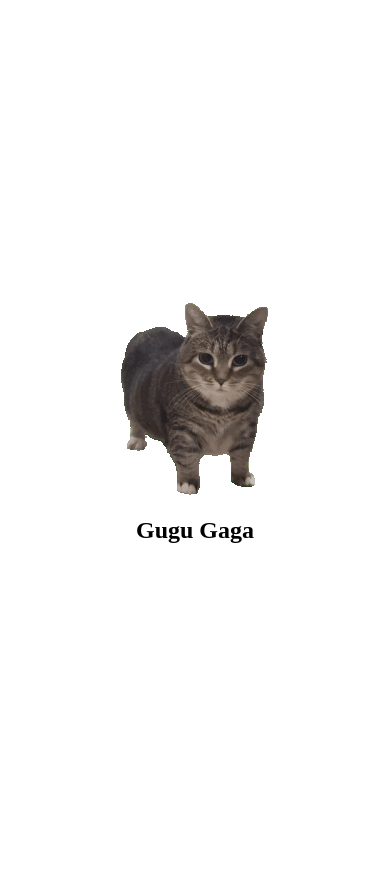
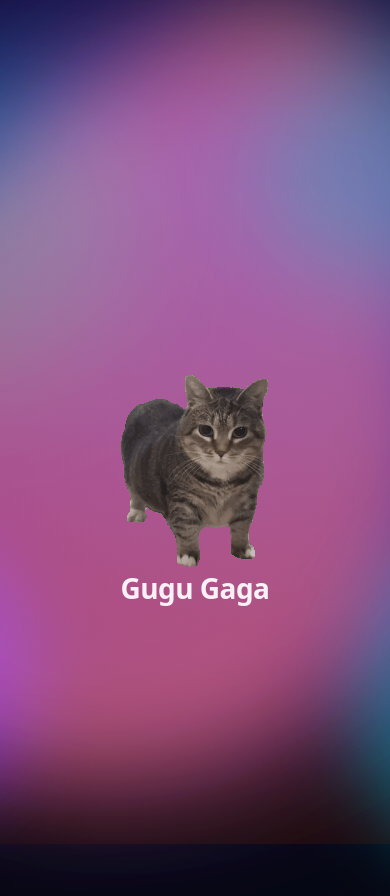
Before and after one commit to Flotschili/portfolio, a SvelteKit app: page / in a window 390 px wide. Shown: the top 896 px of the page. Before the commit the page ends 860 px from the top, so only its background shows below. Built offline with nearby package versions, Linux system fonts and the light colour scheme.

Commit message:
animated background

```diff
--- a/src/routes/+page.svelte
+++ b/src/routes/+page.svelte
@@ -1,14 +1,248 @@
+<script lang="ts">
+	// No JS required for the animation; it's all CSS keyframes.
+	// If you want deterministic variation per reload, set a fixed seed and
+	// use it to swap classes/colors.
+
+	const COLORS = {
+	  a: '#7c3aed', // violet
+	  b: '#06b6d4', // cyan
+	  c: '#f97316', // orange
+	  d: '#22c55e'  // green
+	};
+  </script>
+
   <svelte:head>
-	<title>Home</title>
-	<meta name="description" content="Flotschis Svelte page" />
+	<title>Flotschili</title>
+	<meta name="description" content="SvelteKit page with an animated, blurred SVG background." />
   </svelte:head>
 
-<section class="centered">
+  <div class="page">
+	<!-- Background lives behind everything, never captures pointer events -->
+	<div class="bg" aria-hidden="true">
+	  <!-- Base gradient wash -->
+	  <div class="wash"></div>
+
+	  <!-- SVG Layer 1 (large, slow) -->
+	  <svg class="layer layer1" viewBox="0 0 1000 1000" preserveAspectRatio="xMidYMid slice">
+		<defs>
+		  <filter id="blur1" x="-40%" y="-40%" width="180%" height="180%">
+			<feGaussianBlur stdDeviation="55" />
+		  </filter>
+		</defs>
+
+		<g filter="url(#blur1)" class="floatA">
+		  <path
+			class="blob blobA"
+			fill={COLORS.a}
+			d="M706,175c89,61,144,168,132,276c-12,108-91,218-191,289c-100,71-220,103-322,70
+			   c-102-33-186-132-203-247c-17-115,33-246,125-330C339,149,617,114,706,175z"
+		  />
+		  <circle class="blob blobB" cx="260" cy="320" r="140" fill={COLORS.b} />
+		</g>
+	  </svg>
+
+	  <!-- SVG Layer 2 (medium, slightly faster) -->
+	  <svg class="layer layer2" viewBox="0 0 1000 1000" preserveAspectRatio="xMidYMid slice">
+		<defs>
+		  <filter id="blur2" x="-40%" y="-40%" width="180%" height="180%">
+			<feGaussianBlur stdDeviation="45" />
+		  </filter>
+		</defs>
+
+		<g filter="url(#blur2)" class="floatB">
+		  <path
+			class="blob blobC"
+			fill={COLORS.c}
+			d="M764,504c-4,122-70,246-176,306c-106,60-251,56-351-8C137,738,75,610,104,491
+			   c29-119,149-186,265-262c116-76,228-162,312-118C765,155,768,382,764,504z"
+		  />
+		  <ellipse class="blob blobD" cx="760" cy="280" rx="170" ry="120" fill={COLORS.d} />
+		</g>
+	  </svg>
+
+	  <!-- SVG Layer 3 (subtle highlight shapes) -->
+	  <svg class="layer layer3" viewBox="0 0 1000 1000" preserveAspectRatio="xMidYMid slice">
+		<defs>
+		  <filter id="blur3" x="-40%" y="-40%" width="180%" height="180%">
+			<feGaussianBlur stdDeviation="35" />
+		  </filter>
+		</defs>
+
+		<g filter="url(#blur3)" class="floatC">
+		  <circle cx="820" cy="740" r="170" fill={COLORS.b} class="blob blobE" />
+		  <circle cx="220" cy="780" r="140" fill={COLORS.a} class="blob blobF" />
+		</g>
+	  </svg>
+
+	  <!-- Optional: grain overlay (pure CSS, no assets) -->
+	  <div class="grain"></div>
+	</div>
+
+	<!-- Your actual page content -->
+	<main class="content">
+		<div class="centered">
 			<img src="/images/oia-uia.gif" alt="oia-uia" />
 			<h1>Gugu Gaga</h1>
-</section>
+		</div>
+
+	  <!-- <h1>Faded Animated SVG Background</h1>
+	  <p>
+		This background is:
+		<strong>SVG-based</strong>, <strong>viewport-scaled</strong>, <strong>CSS keyframed</strong>,
+		and <strong>blurred</strong> for a soft fade.
+	  </p> -->
+
+	  <!-- <div class="card">
+		<h2>Drop your UI here</h2>
+		<p>
+		  The background is <code>position: fixed</code> and <code>pointer-events: none</code>,
+		  so it stays behind everything.
+		</p>
+		<button class="btn">Example button</button>
+	  </div> -->
+	</main>
+  </div>
 
   <style>
+	/* Make the page take the full viewport so fixed layers behave predictably */
+	:global(html, body) {
+	  height: 100%;
+	}
+
+	:global(body) {
+	  margin: 0;
+	  background: #070814;
+	  color: rgba(255, 255, 255, 0.92);
+	  font-family: ui-sans-serif, system-ui, -apple-system, Segoe UI, Roboto, Helvetica, Arial,
+		"Apple Color Emoji", "Segoe UI Emoji";
+	}
+
+	.page {
+	  min-height: 100vh;
+	  position: relative;
+	  overflow: hidden;
+	}
+
+	.bg {
+	  position: fixed;
+	  inset: 0;
+	  z-index: -1;
+	  pointer-events: none;
+
+	  /* Slight color pop; adjust to taste */
+	  filter: saturate(1.2) contrast(1.05);
+	}
+
+	.wash {
+	  position: absolute;
+	  inset: 0;
+	  background:
+		radial-gradient(1200px 900px at 20% 15%, rgba(124, 58, 237, 0.22), transparent 55%),
+		radial-gradient(900px 700px at 85% 25%, rgba(6, 182, 212, 0.18), transparent 60%),
+		radial-gradient(1000px 800px at 70% 85%, rgba(249, 115, 22, 0.14), transparent 60%),
+		linear-gradient(180deg, #060614, #050611);
+	}
+
+	.layer {
+	  position: absolute;
+	  inset: -10%; /* overscan so blobs stay on-screen while moving */
+	  width: 120%;
+	  height: 120%;
+	  opacity: 0.75;
+
+	  /* Blend layers together for a dreamy look */
+	  mix-blend-mode: screen;
+
+	  /* Helps animation performance */
+	  will-change: transform;
+	  transform: translateZ(0);
+	}
+
+	.layer1 { opacity: 0.55; }
+	.layer2 { opacity: 0.45; }
+	.layer3 { opacity: 0.35; mix-blend-mode: lighten; }
+
+	/* Individual blob alpha so overlaps look nicer */
+	.blob { opacity: 0.85; }
+	.blobB { opacity: 0.65; }
+	.blobD { opacity: 0.55; }
+
+	/* Keyframed motion: translate/rotate/scale in a slow loop */
+	.floatA {
+	  transform-origin: 50% 50%;
+	  animation: driftA 18s ease-in-out infinite alternate;
+	}
+
+	.floatB {
+	  transform-origin: 50% 50%;
+	  animation: driftB 14s ease-in-out infinite alternate;
+	}
+
+	.floatC {
+	  transform-origin: 50% 50%;
+	  animation: driftC 16s ease-in-out infinite alternate;
+	}
+
+	@keyframes driftA {
+	  0%   { transform: translate(-2%, -1%) scale(1.05) rotate(-6deg); }
+	  40%  { transform: translate(2%, 1%)   scale(1.10) rotate(4deg); }
+	  100% { transform: translate(-1%, 3%)  scale(1.06) rotate(10deg); }
+	}
+
+	@keyframes driftB {
+	  0%   { transform: translate(2%, 3%)   scale(1.08) rotate(8deg); }
+	  50%  { transform: translate(-3%, -1%) scale(1.02) rotate(-4deg); }
+	  100% { transform: translate(1%, -2%)  scale(1.09) rotate(12deg); }
+	}
+
+	@keyframes driftC {
+	  0%   { transform: translate(0%, 2%)   scale(1.00) rotate(-2deg); }
+	  60%  { transform: translate(2%, -2%)  scale(1.06) rotate(6deg); }
+	  100% { transform: translate(-2%, 1%)  scale(1.03) rotate(-8deg); }
+	}
+
+	/* Subtle grain/noise overlay (no images). If you dislike it, delete this block. */
+	.grain {
+	  position: absolute;
+	  inset: 0;
+	  opacity: 0.08;
+	  background-image:
+		repeating-linear-gradient(0deg, rgba(255,255,255,0.06) 0px, rgba(255,255,255,0.06) 1px, transparent 1px, transparent 2px),
+		repeating-linear-gradient(90deg, rgba(255,255,255,0.04) 0px, rgba(255,255,255,0.04) 1px, transparent 1px, transparent 3px);
+	  mix-blend-mode: overlay;
+	  filter: blur(0.2px);
+	}
+
+	/* Content styling */
+	.content {
+	  position: relative;
+	  max-width: 980px;
+	  margin: 0 auto;
+	  padding: 72px 20px 96px;
+	}
+
+	h1 {
+	  font-size: clamp(28px, 4vw, 46px);
+	  margin: 0 0 12px;
+	  letter-spacing: -0.02em;
+	}
+
+	p {
+	  margin: 0 0 18px;
+	  line-height: 1.6;
+	  color: rgba(255, 255, 255, 0.78);
+	}
+
+	.card {
+	  margin-top: 28px;
+	  padding: 18px 18px 16px;
+	  border-radius: 16px;
+	  background: rgba(10, 12, 26, 0.55);
+	  border: 1px solid rgba(255, 255, 255, 0.10);
+	  backdrop-filter: blur(10px);
+	  -webkit-backdrop-filter: blur(10px);
+	}
+
 	.centered {
 		display: flex;
 		flex-direction: column; /* stack headline and image vertically */
@@ -17,4 +251,33 @@
 		min-height: 100vh;       /* take full viewport height */
 		text-align: center;
 	}
+
+	.btn {
+	  margin-top: 10px;
+	  appearance: none;
+	  border: 1px solid rgba(255, 255, 255, 0.18);
+	  background: rgba(255, 255, 255, 0.08);
+	  color: rgba(255, 255, 255, 0.92);
+	  padding: 10px 14px;
+	  border-radius: 12px;
+	  cursor: pointer;
+	  transition: transform 120ms ease, background 120ms ease, border-color 120ms ease;
+	}
+
+	.btn:hover {
+	  transform: translateY(-1px);
+	  background: rgba(255, 255, 255, 0.12);
+	  border-color: rgba(255, 255, 255, 0.26);
+	}
+
+	/* Respect reduced motion */
+	@media (prefers-reduced-motion: reduce) {
+	  .floatA, .floatB, .floatC { animation: none; }
+	}
+
+	/* On small devices, reduce intensity a bit for readability/perf */
+	@media (max-width: 520px) {
+	  .layer { opacity: 0.55; }
+	  .grain { opacity: 0.06; }
+	}
   </style>
--- /dev/null
+++ b/src/routes/gatto/+page.svelte
@@ -0,0 +1,20 @@
+<svelte:head>
+	<title>Home</title>
+	<meta name="description" content="Flotschis Svelte page" />
+</svelte:head>
+
+<section class="centered">
+	<img src="/images/oia-uia.gif" alt="oia-uia" />
+    <h1>Gugu Gaga</h1>
+</section>
+
+<style>
+	.centered {
+		display: flex;
+		flex-direction: column; /* stack headline and image vertically */
+		justify-content: center; /* vertical center */
+		align-items: center;     /* horizontal center */
+		min-height: 100vh;       /* take full viewport height */
+		text-align: center;
+	}
+</style>
```
Also changed, not shown: 1 other file (tests, documents, lock files or other folders). Lines whose indentation alone changed are shown as unchanged.
